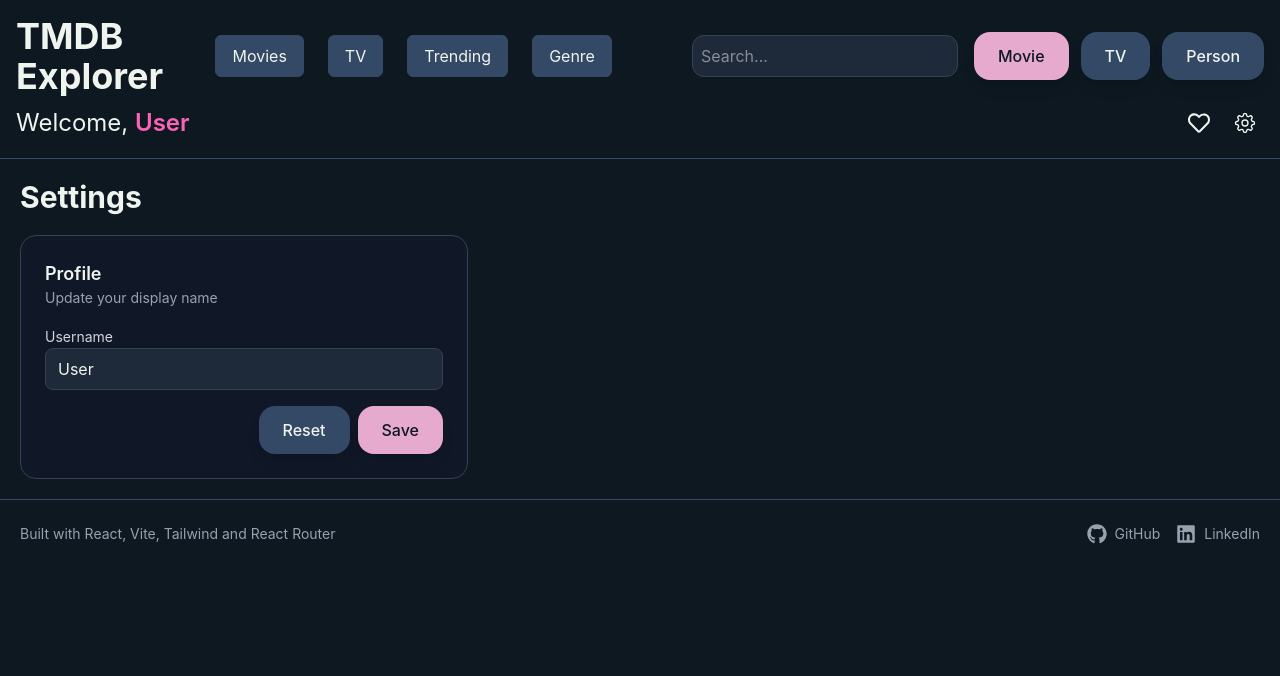
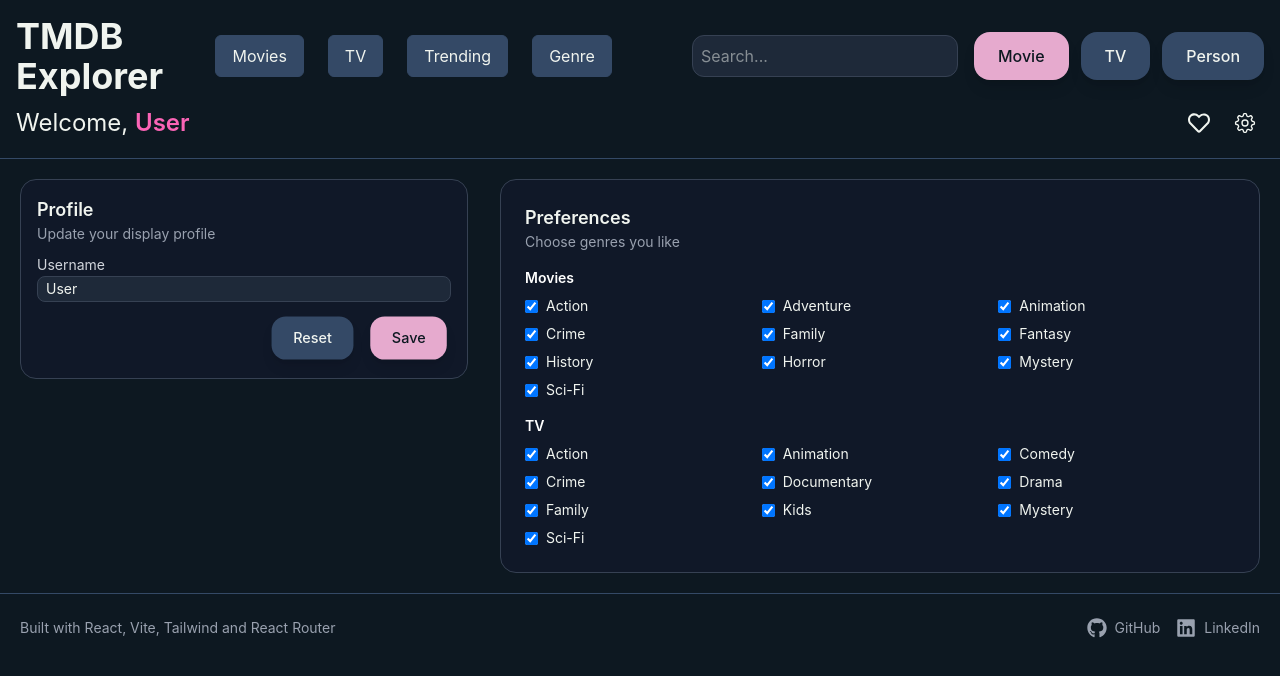
Before and after one commit to RitaLi3711/TMDB-Shop, a React (Vite) app: page /user in a window 1280 px wide. Shown: the top 676 px of the page. Built offline with nearby package versions, Linux system fonts and the light colour scheme; no server answers.

Commit message:
Updated preference and setting section

```diff
--- a/src/context/UserProvider.tsx
+++ b/src/context/UserProvider.tsx
@@ -1,6 +1,6 @@
 import type { ReactNode } from "react";
 import { UserContext } from "@/context";
-import { FAVORITES_KEY, type ImageCell, USERNAME_KEY } from "@/core";
+import { FAVORITES_KEY, type ImageCell, movieGenres, tvGenres, USERNAME_KEY } from "@/core";
 import { useLocalStorage } from "@/hooks";
 
 type UserProviderProps = {
@@ -9,7 +9,18 @@
 
 export const UserProvider = ({ children }: UserProviderProps) => {
   const [userName, setUserName] = useLocalStorage<string>(USERNAME_KEY, "User");
+
   const [favoritesStorage, setFavoritesStorage] = useLocalStorage<[number, ImageCell][]>(FAVORITES_KEY, []);
+
+  const [moviePreferences, setMoviePreferences] = useLocalStorage<number[]>(
+    "moviePreferences2",
+    movieGenres.map((genre) => genre.value),
+  );
+
+  const [tvPreferences, setTvPreferences] = useLocalStorage<number[]>(
+    "tvPreferences2",
+    tvGenres.map((genre) => genre.value),
+  );
 
   const favorites = new Map(favoritesStorage);
 
@@ -29,8 +40,12 @@
     <UserContext.Provider
       value={{
         favorites,
+        moviePreferences,
+        setMoviePreferences,
+        setTvPreferences,
         setUserName,
         toggleFavorite,
+        tvPreferences,
         userName,
       }}
     >
--- a/src/views/media/GenreView.tsx
+++ b/src/views/media/GenreView.tsx
@@ -9,9 +9,13 @@
   const { type: urlType = "movies", genreSlug = "action" } = useParams();
   const [type, setType] = useState<"movies" | "tv">(urlType as "movies" | "tv");
   const [page, setPage] = useState(1);
-  const { favorites, toggleFavorite } = useUserContext();
+  const { favorites, toggleFavorite, moviePreferences, tvPreferences } = useUserContext();
 
-  const genres = type === "movies" ? movieGenres : tvGenres;
+  const genres =
+    type === "movies"
+      ? movieGenres.filter((genre) => moviePreferences.length === 0 || moviePreferences.includes(genre.value))
+      : tvGenres.filter((genre) => tvPreferences.length === 0 || tvPreferences.includes(genre.value));
+
   const selectedGenre = genres.find((g) => g.slug === genreSlug)?.value ?? genres[0].value;
 
   const { data } = useTmdb<GenreResponse>(`${GENRE_ENDPOINT}/${type === "movies" ? "movie" : "tv"}`, { page, with_genres: selectedGenre });
--- a/src/views/user/SettingsView.tsx
+++ b/src/views/user/SettingsView.tsx
@@ -1,56 +1,89 @@
 import { useState } from "react";
 import { Button } from "@/components";
+import { movieGenres, tvGenres } from "@/core";
 import { useUserContext } from "@/hooks";
 
 export const SettingsView = () => {
-  const { userName, setUserName } = useUserContext();
+  const { userName, setUserName, moviePreferences, setMoviePreferences, tvPreferences, setTvPreferences } = useUserContext();
   const [value, setValue] = useState(userName);
-  const [error, setError] = useState("");
+  const [msg, setMsg] = useState("");
+
+  const toggle = (genre: number, preferences: number[], setPreferences: (g: number[]) => void) => {
+    setPreferences(preferences.includes(genre) ? preferences.filter((g) => g !== genre) : [...preferences, genre]);
+  };
+
+  const save = () => {
+    const trimmed = value.trim();
+    if (!trimmed) return setMsg("Username cannot be empty");
+    setUserName(trimmed);
+    setMsg("Profile updated successfully");
+  };
 
   return (
-    <section className="mx-auto w-full max-w-7xl space-y-5 p-5">
-      <h1 className="font-bold text-3xl">Settings</h1>
-      <div className="max-w-md space-y-4 rounded-2xl border border-gray-700 bg-gray-900 p-6">
-        <div>
+    <section className="mx-auto flex max-w-7xl items-start gap-8 p-5">
+      <div className="w-full max-w-md rounded-2xl border border-gray-700 bg-gray-900 p-4">
         <h2 className="font-semibold text-lg">Profile</h2>
-          <p className="text-gray-400 text-sm">Update your display name</p>
-        </div>
-        <div className="space-y-2">
+        <p className="mb-2 text-gray-400 text-sm">Update your display profile</p>
+
         <label className="text-gray-300 text-sm">Username</label>
         <input
-            className="w-full rounded-lg border border-gray-700 bg-gray-800 px-3 py-2 focus:outline-none focus:ring-2 focus:ring-blue-500"
+          className="mb-3 w-full rounded-lg border border-gray-700 bg-gray-800 px-2 py-0.5 text-sm focus:outline-none focus:ring-2 focus:ring-blue-500"
           onChange={(e) => {
             setValue(e.target.value);
-
-              if (error) {
-                setError("");
-              }
+            setMsg("");
           }}
           placeholder="Enter your name"
           type="text"
           value={value}
         />
-          {error && <p className="text-red-400 text-sm">{error}</p>}
-        </div>
-        <div className="flex justify-end gap-2">
+
+        <div className="flex items-center justify-end gap-2">
+          {msg && <p className="text-green-400 text-xs">{msg}</p>}
+          <div className="scale-90">
             <Button onClick={() => setValue(userName)} variant="grey">
               Reset
             </Button>
-          <Button
-            onClick={() => {
-              const trimmed = value.trim();
+          </div>
+          <div className="scale-90">
+            <Button onClick={save}>Save</Button>
+          </div>
+        </div>
+      </div>
 
-              if (!trimmed) {
-                setError("Username cannot be empty");
-                return;
-              }
+      <div className="flex-1 rounded-2xl border border-gray-700 bg-gray-900 p-6">
+        <h2 className="font-semibold text-lg">Preferences</h2>
+        <p className="text-gray-400 text-sm">Choose genres you like</p>
 
-              setUserName(trimmed);
-              setError("");
-            }}
-          >
-            Save
-          </Button>
+        <div className="mt-4">
+          <h3 className="mb-2 font-semibold text-sm text-white">Movies</h3>
+          <div className="grid grid-cols-3 gap-y-2">
+            {movieGenres.map(({ value, label }) => (
+              <label className="flex items-center gap-2 text-sm" key={value}>
+                <input
+                  checked={moviePreferences.length === 0 || moviePreferences.includes(value)}
+                  onChange={() => toggle(value, moviePreferences, setMoviePreferences)}
+                  type="checkbox"
+                />
+                {label}
+              </label>
+            ))}
+          </div>
+        </div>
+
+        <div className="mt-4">
+          <h3 className="mb-2 font-semibold text-sm text-white">TV</h3>
+          <div className="grid grid-cols-3 gap-y-2">
+            {tvGenres.map(({ value, label }) => (
+              <label className="flex items-center gap-2 text-sm" key={value}>
+                <input
+                  checked={tvPreferences.length === 0 || tvPreferences.includes(value)}
+                  onChange={() => toggle(value, tvPreferences, setTvPreferences)}
+                  type="checkbox"
+                />
+                {label}
+              </label>
+            ))}
+          </div>
         </div>
       </div>
     </section>
```
Also changed, not shown: src/context/UserContext.ts (+8 -0 lines). Lines whose indentation alone changed are shown as unchanged.
